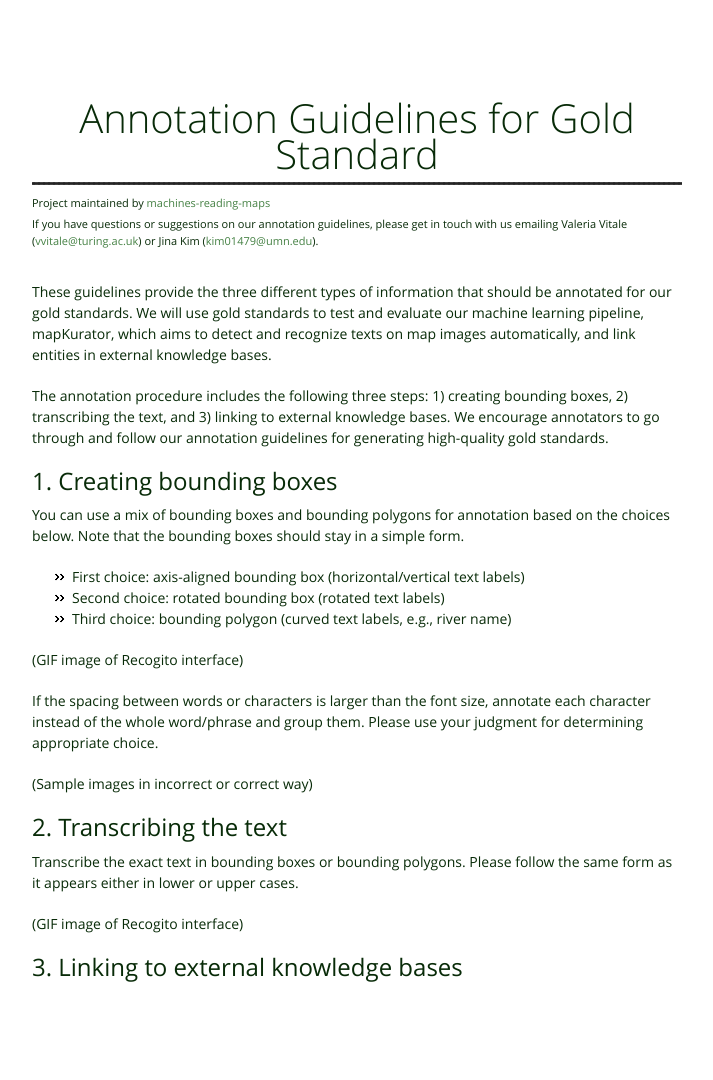
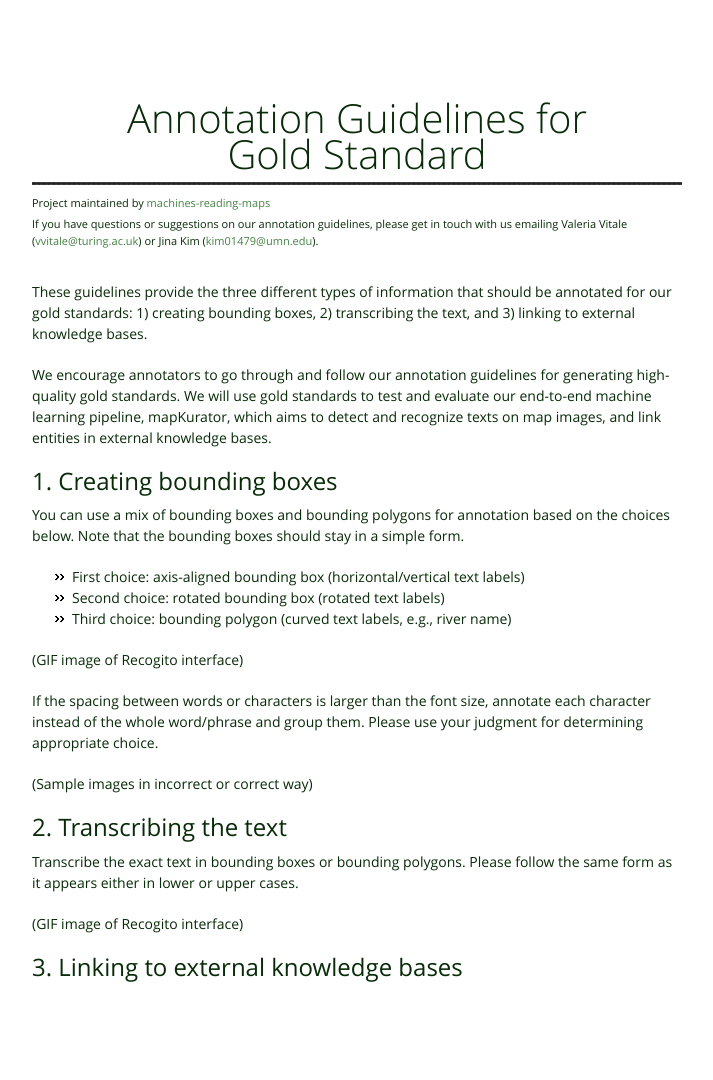
Before and after one commit to machines-reading-maps/machines-reading-maps.github.io, a Jekyll site: the page built from annotation-guideline.md, in a window 1280 px wide. Shown: the whole page, without its empty margins (283-996 px from the left). Built offline with Jekyll 4.4.1, drawn with Linux system fonts in a browser that asks for light colours.

Commit message:
Update annotation-guideline.md

```diff
--- a/_layouts/guideline.html
+++ b/_layouts/guideline.html
@@ -22,7 +22,7 @@
 
       <section>
         <div id="title">
-          <h1>Annotation Guidelines for Gold Standard</h1>
+          <h1>Annotation Guidelines for <br/> Gold Standard</h1>
           <hr>
           <span class="credits left">Project maintained by <a href="{{ site.github.owner_url }}">{{ site.github.owner_name }}</a></span></br>
             <span class="credits left">If you have questions or suggestions on our annotation guidelines, please get in touch with us emailing Valeria Vitale (<a href="mailto:vvitale@turing.ac.uk">vvitale@turing.ac.uk</a>) or Jina Kim (<a href="mailto:kim01479@umn.edu">kim01479@umn.edu</a>).</span>
--- a/annotation-guideline.md
+++ b/annotation-guideline.md
@@ -2,9 +2,9 @@
 layout: guideline
 ---
 
-These guidelines provide the three different types of information that should be annotated for our gold standards. We will use gold standards to test and evaluate our machine learning pipeline, mapKurator, which aims to detect and recognize texts on map images automatically, and link entities in external knowledge bases.
+These guidelines provide the three different types of information that should be annotated for our gold standards: 1) creating bounding boxes, 2) transcribing the text, and 3) linking to external knowledge bases.
 
-The annotation procedure includes the following three steps: 1) creating bounding boxes, 2) transcribing the text, and 3) linking to external knowledge bases. We encourage annotators to go through and follow our annotation guidelines for generating high-quality gold standards.
+We encourage annotators to go through and follow our annotation guidelines for generating high-quality gold standards. We will use gold standards to test and evaluate our end-to-end machine learning pipeline, mapKurator, which aims to detect and recognize texts on map images, and link entities in external knowledge bases.
 
 
 ## 1. Creating bounding boxes
```
